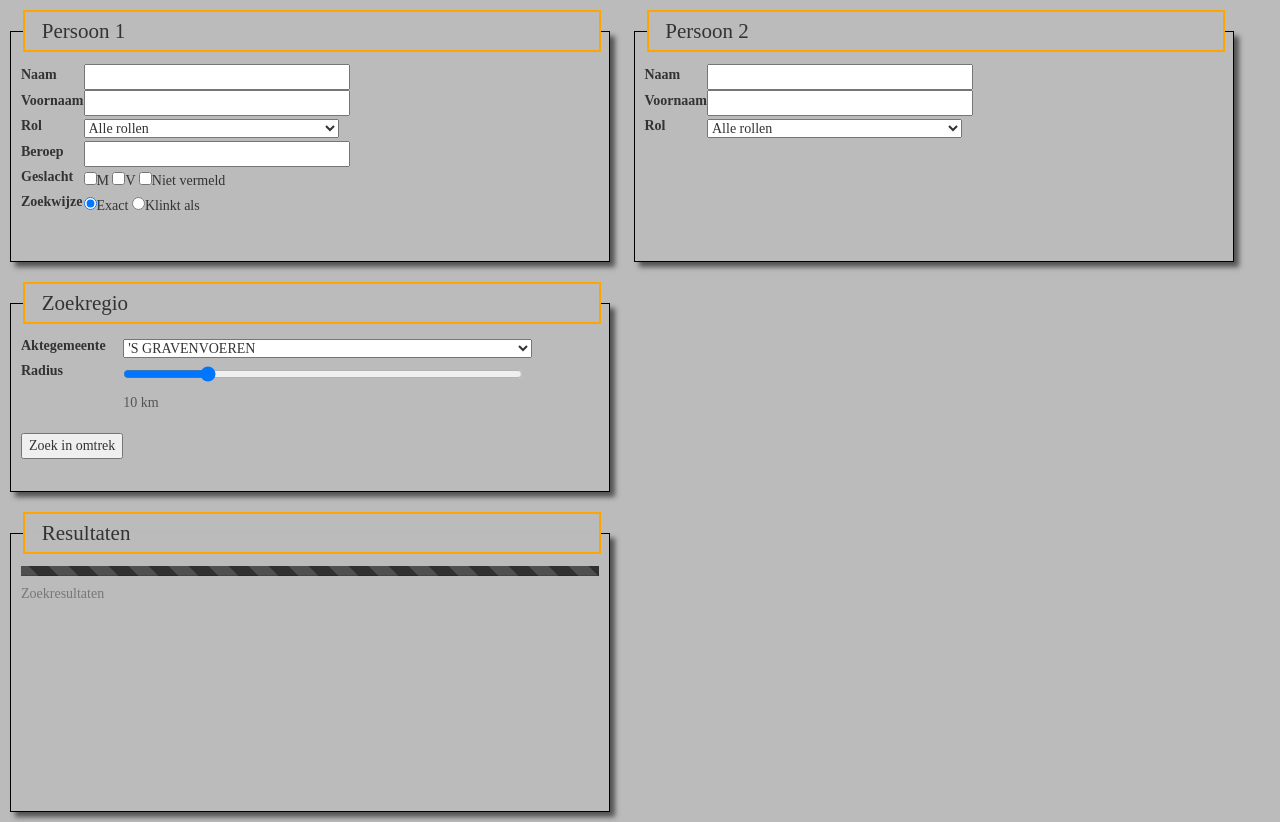
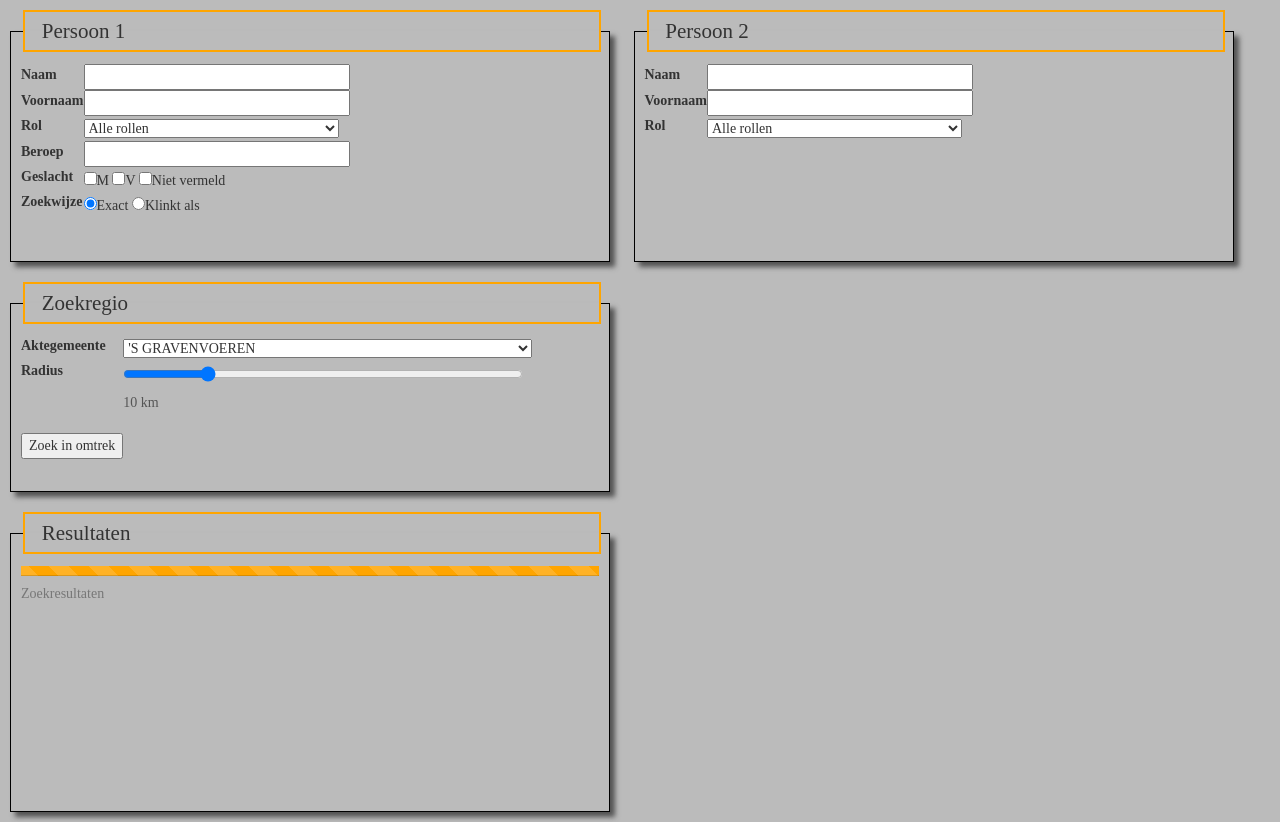
Before and after one commit to koenvelle/rabsearch_web, a Flask app: page / in a window 1280 px wide. Run offline with Flask 2, Linux system fonts and the light colour scheme; some libraries are stand-ins or nearby versions.

Commit message:
colour and layout fixes

```diff
--- a/templates/index.html
+++ b/templates/index.html
@@ -178,14 +178,14 @@ var workerid = 0;
 		}
 
 		.progresscontainer{
-			background-color = #303030;
+			background-color = #navjowhite;
 			display: block;
 			float: left;
 			width: 100%;
 		}
 
 		.progress-bar {
-			background-color: #303030;
+			background-color: orange;
 			display: block;
 			height: 10px;
 			float: left;
@@ -198,7 +198,7 @@ var workerid = 0;
 			display:inline-block;
 			width:600px;
 			min-height: 300px;
-			max-height: 600px;
+			max-height: 550px;
 			margin:10px;
 			overflow:hidden;
 			overflow-y: auto;;
@@ -216,7 +216,7 @@ var workerid = 0;
 			  background-color: orange;
 		}
 		.resultstable tr:nth-child(even) {
-		  background-color: white;
+		  background-color: navajowhite;
 		}
 
 		/* unvisited link */
```
